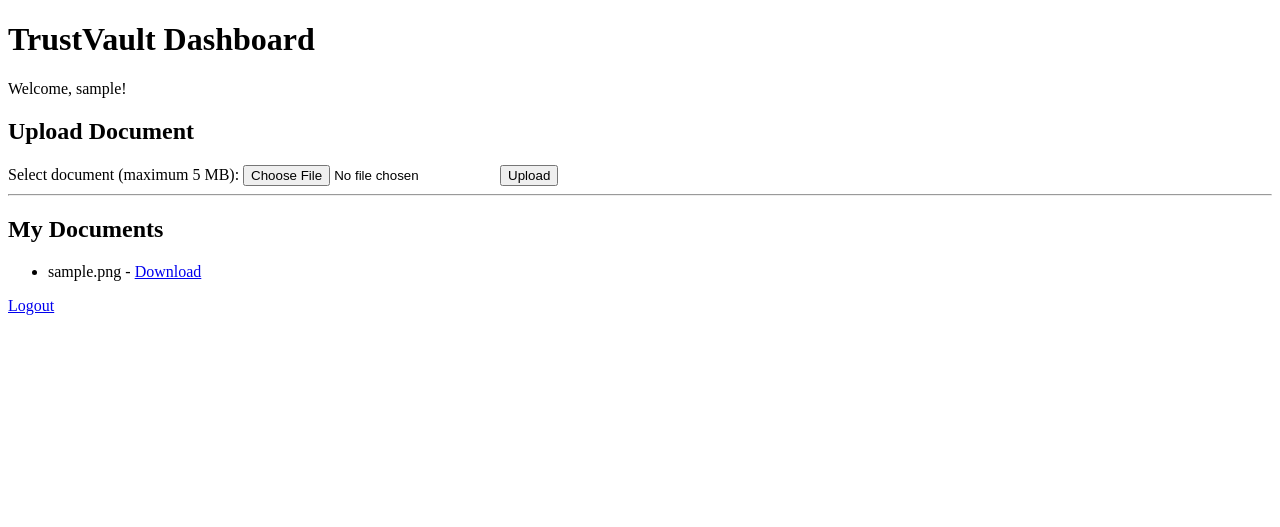
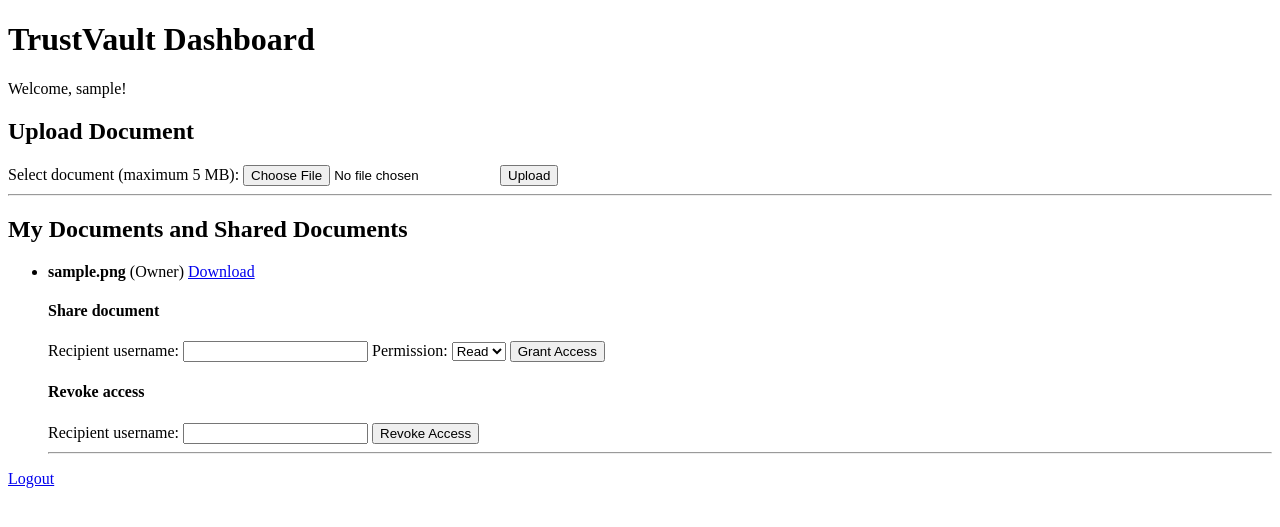
Before and after one commit to 23jr1a0409/trustvault09, a Flask app: page /dashboard in a window 1280 px wide. Shown: the top 527 px of the page. Run offline with Flask 3, Linux system fonts and the light colour scheme; a user stored in the database is signed in; tables that the repository leaves empty hold one stand-in row (values such as "Sample post").

Commit message:
Add document sharing and shared document dashboard

```diff
--- a/app.py
+++ b/app.py
@@ -17,8 +17,17 @@ from flask_login import (
 )
 from werkzeug.security import generate_password_hash, check_password_hash
 from werkzeug.utils import secure_filename
+from flask_limiter import Limiter
+from flask_limiter.util import get_remote_address
 
 app = Flask(__name__)
+
+limiter = Limiter(
+    get_remote_address,
+    app=app,
+    default_limits=["100 per hour"],
+    storage_uri="memory://"
+)
 
 # Secret key configuration
 app.config["SECRET_KEY"] = os.environ.get("SECRET_KEY")
@@ -50,7 +59,11 @@ class User(UserMixin, db.Model):
     id = db.Column(db.Integer, primary_key=True)
     username = db.Column(db.String(80), unique=True, nullable=False)
     password_hash = db.Column(db.String(256), nullable=False)
-
+    role = db.Column(
+        db.String(20),
+        nullable=False,
+        default="owner"
+    )
 
 # Document database model
 class Document(db.Model):
@@ -65,6 +78,25 @@ class Document(db.Model):
     uploaded_at = db.Column(
         db.DateTime,
         server_default=db.func.now()
+    )
+
+
+# Document sharing permissions
+class DocumentPermission(db.Model):
+    id = db.Column(db.Integer, primary_key=True)
+    document_id = db.Column(
+        db.Integer,
+        db.ForeignKey("document.id"),
+        nullable=False
+    )
+    user_id = db.Column(
+        db.Integer,
+        db.ForeignKey("user.id"),
+        nullable=False
+    )
+    permission = db.Column(db.String(10), nullable=False, default="read")
+    __table_args__ = (
+        db.UniqueConstraint("document_id", "user_id", name="unique_document_user_permission"),
     )
 
 
@@ -116,6 +148,7 @@ def register():
 
 # User login
 @app.route("/login", methods=["GET", "POST"])
+@limiter.limit("5 per minute")
 def login():
     if request.method == "POST":
         username = request.form.get("username", "").strip()
@@ -204,8 +237,15 @@ def upload_document():
 @app.route("/dashboard")
 @login_required
 def dashboard():
-    documents = Document.query.filter_by(
-        owner_id=current_user.id
+    shared_ids = db.session.query(
+        DocumentPermission.document_id
+    ).filter_by(user_id=current_user.id).subquery()
+
+    documents = Document.query.filter(
+        db.or_(
+            Document.owner_id == current_user.id,
+            Document.id.in_(shared_ids)
+        )
     ).order_by(Document.uploaded_at.desc()).all()
 
     return render_template(
@@ -213,6 +253,78 @@ def dashboard():
         username=current_user.username,
         documents=documents
     )
+
+
+# Share a document with a registered user
+@app.route("/documents/<int:document_id>/share", methods=["POST"])
+@login_required
+def share_document(document_id):
+    document = db.session.get(Document, document_id)
+    if document is None:
+        abort(404)
+    if document.owner_id != current_user.id:
+        abort(403)
+
+    username = request.form.get("username", "").strip()
+    permission = request.form.get("permission", "read").strip().lower()
+
+    if permission not in {"read", "edit"}:
+        abort(400)
+
+    recipient = User.query.filter_by(username=username).first()
+    if recipient is None:
+        flash("User not found.")
+        return redirect(url_for("dashboard"))
+    if recipient.id == current_user.id:
+        flash("You already own this document.")
+        return redirect(url_for("dashboard"))
+
+    existing = DocumentPermission.query.filter_by(
+        document_id=document.id, user_id=recipient.id
+    ).first()
+
+    if existing:
+        existing.permission = permission
+    else:
+        db.session.add(DocumentPermission(
+            document_id=document.id,
+            user_id=recipient.id,
+            permission=permission
+        ))
+
+    db.session.commit()
+    flash("Document access granted.")
+    return redirect(url_for("dashboard"))
+
+
+# Revoke a user's access to an owned document
+@app.route("/documents/<int:document_id>/revoke", methods=["POST"])
+@login_required
+def revoke_document_access(document_id):
+    document = db.session.get(Document, document_id)
+    if document is None:
+        abort(404)
+    if document.owner_id != current_user.id:
+        abort(403)
+
+    username = request.form.get("username", "").strip()
+    recipient = User.query.filter_by(username=username).first()
+    if recipient is None:
+        flash("User not found.")
+        return redirect(url_for("dashboard"))
+
+    permission = DocumentPermission.query.filter_by(
+        document_id=document.id, user_id=recipient.id
+    ).first()
+
+    if permission:
+        db.session.delete(permission)
+        db.session.commit()
+        flash("Document access revoked.")
+    else:
+        flash("No sharing permission found for that user.")
+
+    return redirect(url_for("dashboard"))
 
 
 # Secure document download route
@@ -224,9 +336,16 @@ def download_document(document_id):
     if document is None:
         abort(404)
 
-    # Only the document owner can download it
+    # Owners can download their own documents.
+    # Other users need an explicit sharing permission.
     if document.owner_id != current_user.id:
-        abort(403)
+        permission = DocumentPermission.query.filter_by(
+            document_id=document.id,
+            user_id=current_user.id
+        ).first()
+
+        if permission is None or permission.permission not in {"read", "edit"}:
+            abort(403)
 
     return send_from_directory(
         app.config["UPLOAD_FOLDER"],
@@ -251,4 +370,4 @@ with app.app_context():
 
 
 if __name__ == "__main__":
-    app.run(debug=False)
+    app.run(host="127.0.0.1", port=5000, debug=False, use_reloader=False)
--- a/requirements.txt
+++ b/requirements.txt
@@ -2,3 +2,4 @@ Flask
 Flask-SQLAlchemy
 Flask-Login
 gunicorn
+Flask-Limiter==3.5.0
--- a/templates/dashboard.html
+++ b/templates/dashboard.html
@@ -1,4 +1,3 @@
-
 <!DOCTYPE html>
 <html lang="en">
 <head>
@@ -8,10 +7,7 @@
 </head>
 <body>
     <h1>TrustVault Dashboard</h1>
-
     <p>Welcome, {{ username }}!</p>
-
-    <h2>Upload Document</h2>
 
     {% with messages = get_flashed_messages() %}
         {% if messages %}
@@ -21,44 +17,63 @@
         {% endif %}
     {% endwith %}
 
+    <h2>Upload Document</h2>
     <form action="{{ url_for('upload_document') }}"
-          method="POST"
-          enctype="multipart/form-data">
-
+          method="POST" enctype="multipart/form-data">
         <label for="file">Select document (maximum 5 MB):</label>
-        <input
-            type="file"
-            id="file"
-            name="file"
-            accept=".pdf,.txt,.png,.jpg,.jpeg"
-            required
-        >
-
+        <input type="file" id="file" name="file"
+               accept=".pdf,.txt,.png,.jpg,.jpeg" required>
         <button type="submit">Upload</button>
     </form>
 
     <hr>
-
-    <h2>My Documents</h2>
+    <h2>My Documents and Shared Documents</h2>
 
     {% if documents %}
         <ul>
         {% for document in documents %}
             <li>
-                    {{ document.original_filename }}
-                    -
+                <strong>{{ document.original_filename }}</strong>
+                {% if document.owner_id == current_user.id %}
+                    (Owner)
+                {% else %}
+                    (Shared with me)
+                {% endif %}
+
                 <a href="{{ url_for('download_document', document_id=document.id) }}">
                     Download
                 </a>
+
+                {% if document.owner_id == current_user.id %}
+                    <h4>Share document</h4>
+                    <form action="{{ url_for('share_document', document_id=document.id) }}"
+                          method="POST">
+                        <label>Recipient username:</label>
+                        <input type="text" name="username" required>
+                        <label>Permission:</label>
+                        <select name="permission">
+                            <option value="read">Read</option>
+                            <option value="edit">Edit</option>
+                        </select>
+                        <button type="submit">Grant Access</button>
+                    </form>
+
+                    <h4>Revoke access</h4>
+                    <form action="{{ url_for('revoke_document_access', document_id=document.id) }}"
+                          method="POST">
+                        <label>Recipient username:</label>
+                        <input type="text" name="username" required>
+                        <button type="submit">Revoke Access</button>
+                    </form>
+                {% endif %}
             </li>
+            <hr>
         {% endfor %}
         </ul>
     {% else %}
-        <p>No documents uploaded yet.</p>
+        <p>No documents available yet.</p>
     {% endif %}
 
-    <p>
-        <a href="{{ url_for('logout') }}">Logout</a>
-    </p>
+    <p><a href="{{ url_for('logout') }}">Logout</a></p>
 </body>
 </html>
```
Also changed, not shown: 1 other file. Lines whose indentation alone changed are shown as unchanged.
